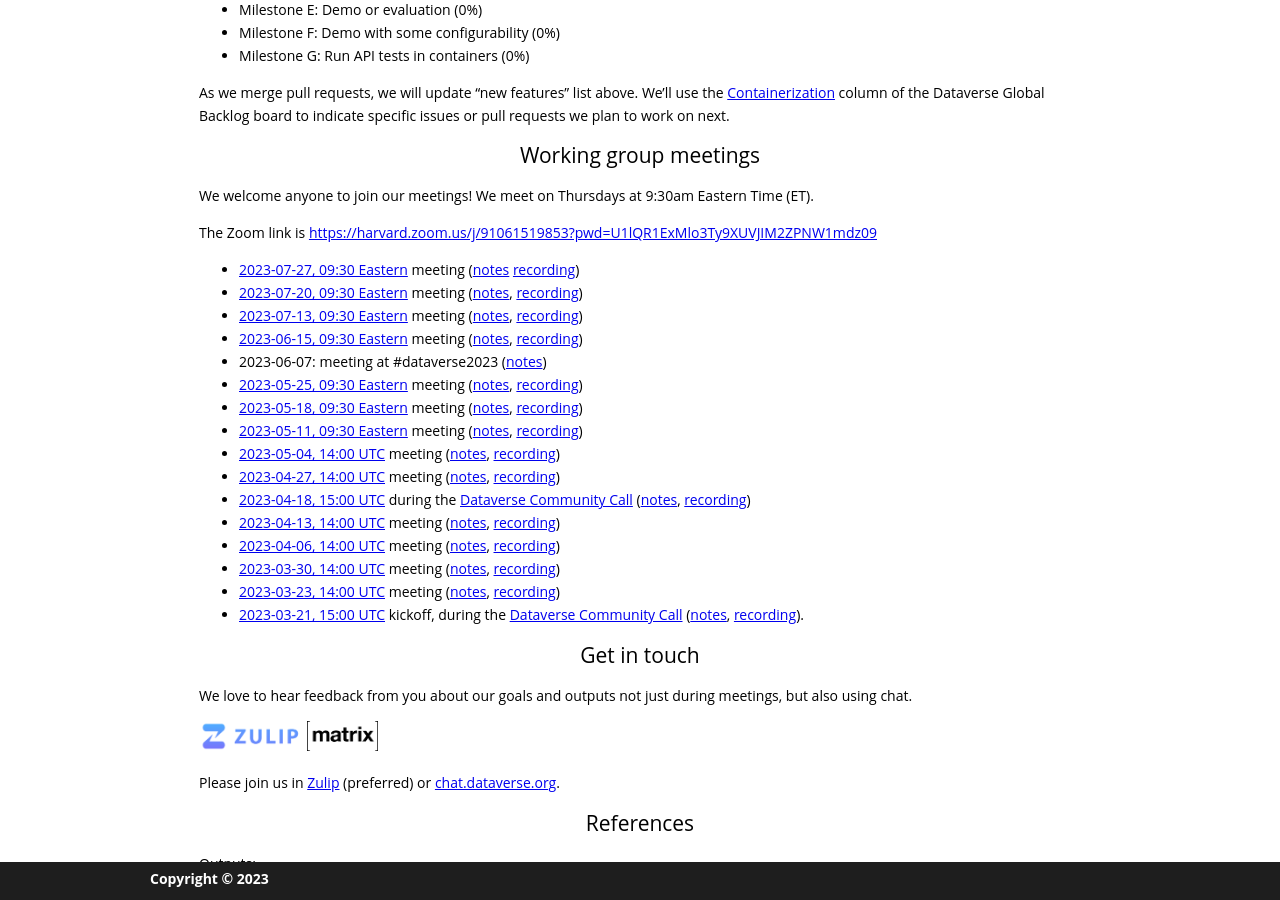
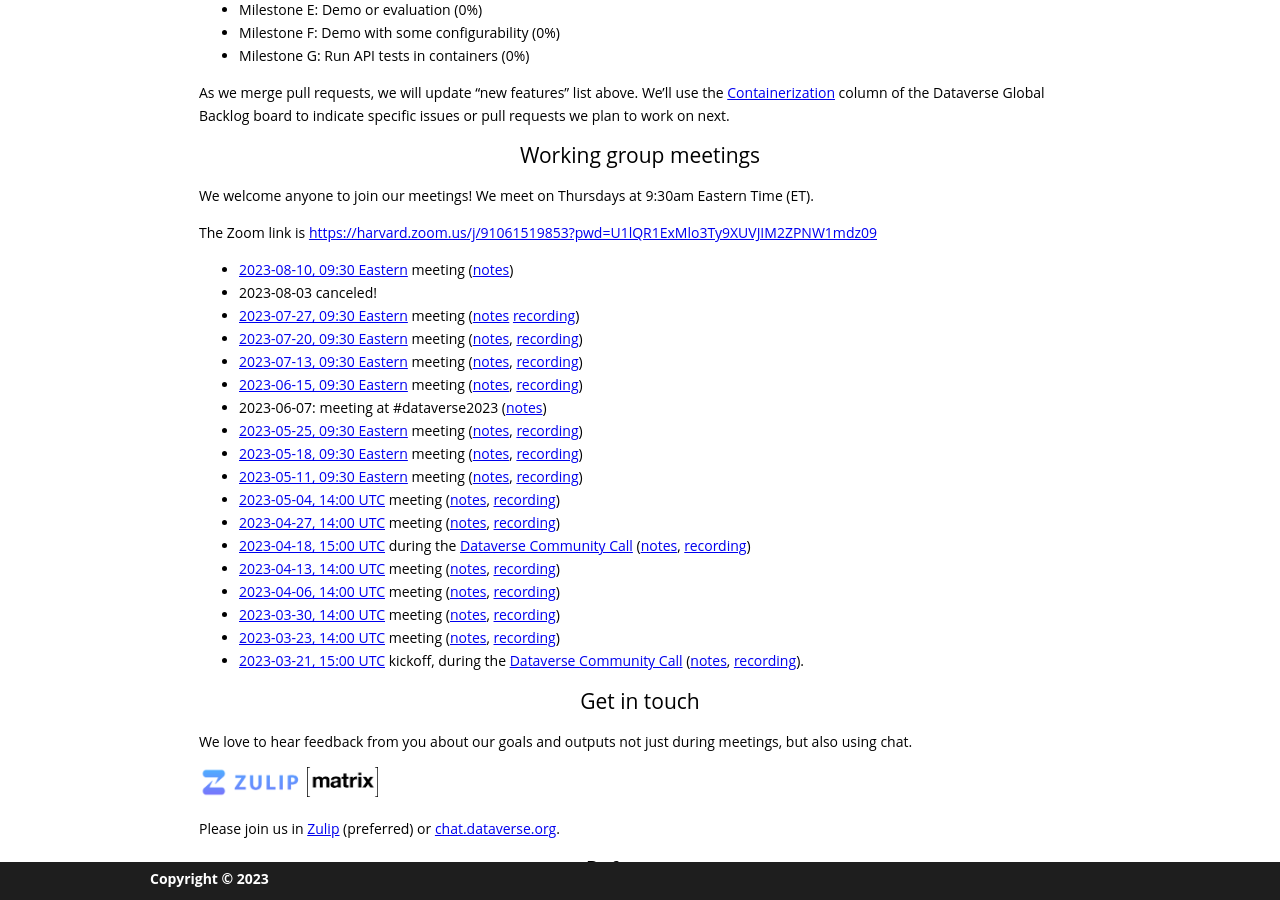
Before and after one commit to gdcc/ct.gdcc.io, a Jekyll site: the page built from index.md, in a window 1280 px wide and 900 px high, scrolled down 1194 px. Built offline with Jekyll 4.4.1, drawn with Linux system fonts in a browser that asks for light colours; our own code applies the rules of GitHub Pages for plain Markdown files.

Commit message:
add next meeting

```diff
--- a/index.md
+++ b/index.md
@@ -44,6 +44,8 @@ We welcome anyone to join our meetings! We meet on Thursdays at 9:30am Eastern T
 
 The Zoom link is <https://harvard.zoom.us/j/91061519853?pwd=U1lQR1ExMlo3Ty9XUVJIM2ZPNW1mdz09>
 
+- [2023-08-10, 09:30 Eastern](https://time.is/compare/0930_10_Aug_2023_in_Boston) meeting ([notes](https://docs.google.com/document/d/1c3_LVAwtDncK6GS1AsVG62gLIkgyZX0gCJC792pw8Rs/edit?usp=sharing))
+- 2023-08-03 canceled!
 - [2023-07-27, 09:30 Eastern](https://time.is/compare/0930_27_July_2023_in_Boston) meeting ([notes](https://docs.google.com/document/d/1RUtQxnadwTPnWf1x3h1bYQ0sh-sG-rGP93Pf0eHETng/edit?usp=sharing) [recording](https://harvard.zoom.us/rec/share/HjZX8HPCyNkvkc1tj6NAxkEMtA_5348Hl8jhCyRyarNNiVztpbUe6oS1UVMZeNs9.NGmm8VnIQh44GwNU))
 - [2023-07-20, 09:30 Eastern](https://time.is/compare/0930_20_July_2023_in_Boston) meeting ([notes](https://docs.google.com/document/d/1fGXOKvqJ570XtvCi-6IfUzi3e67s-8XYBz2f8LrtGtM/edit?usp=sharing), [recording](https://harvard.zoom.us/rec/share/nA5CV9wlzjjxaLg3jad-TVCS-Ebc-5HFmC7WcGRRfIGNZA5qjJQgzKwWju9IiBy2.W2A6tuUnCltRdyNd))
 - [2023-07-13, 09:30 Eastern](https://time.is/compare/0930_13_July_2023_in_Boston) meeting ([notes](https://docs.google.com/document/d/1NNHuu8pVZmDkNf-decFWHYeo94ZcHX6PauurrACOsU8/edit?usp=sharing), [recording](https://harvard.zoom.us/rec/share/CXBDjG3otG8GuQhYXwjApwTmAP-992Kcy2DWm_DhYN97sQVyrkntsNnLUuUgFsdP.kw0bKkHS1x6jR56i))
```
